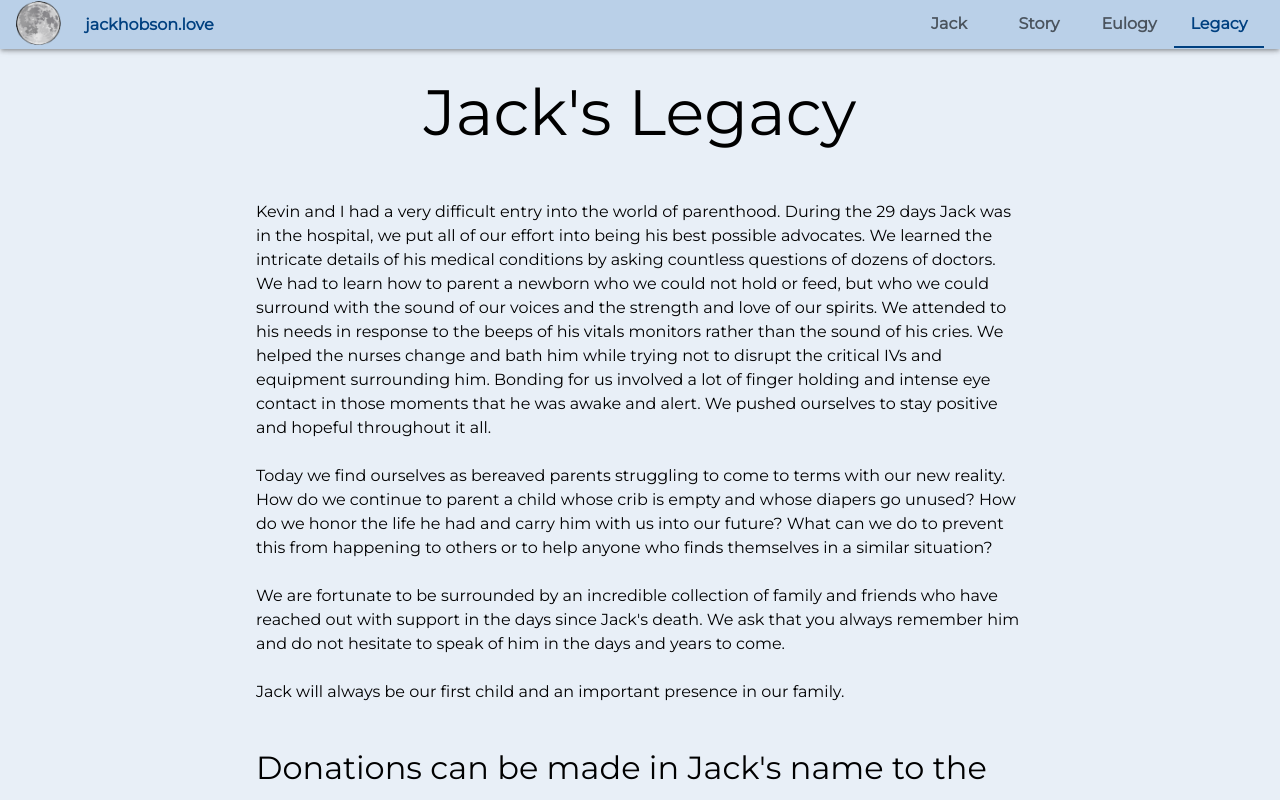
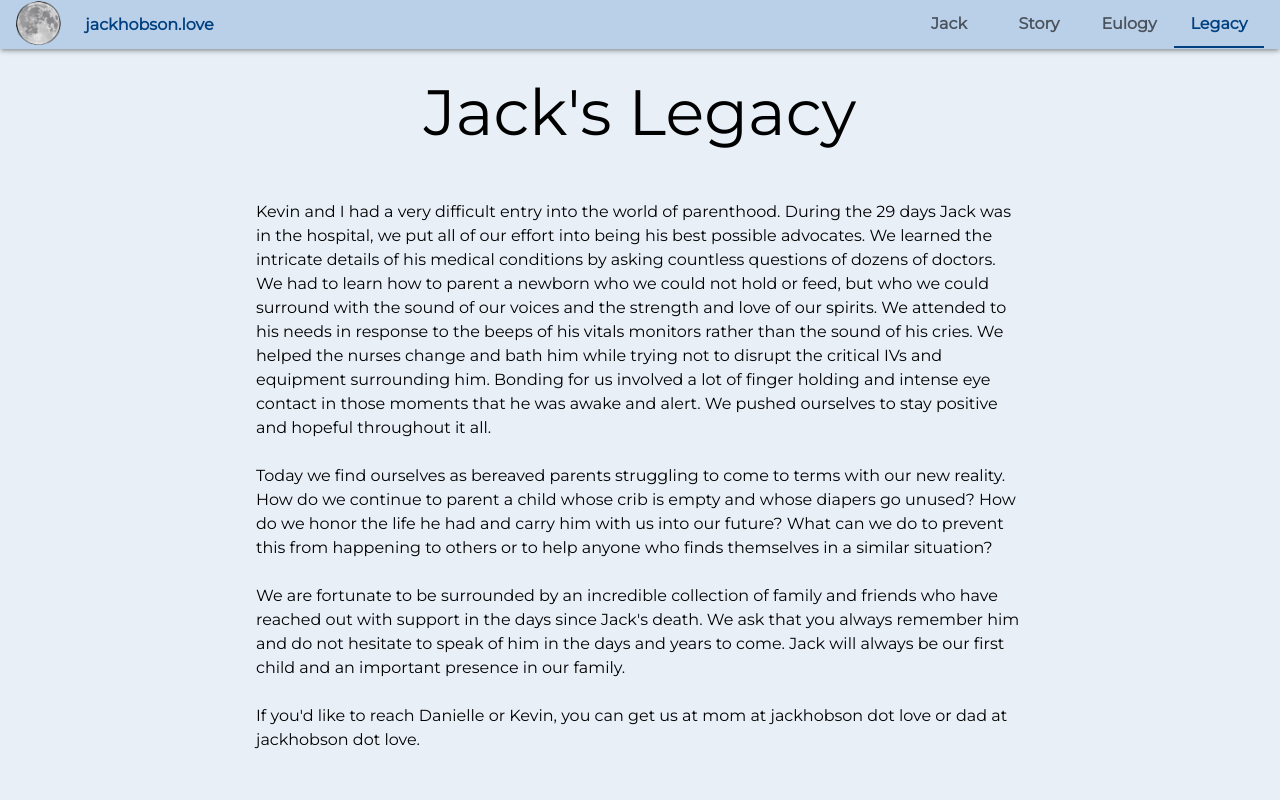
Before and after one commit to kevinroyhobson/jackhobson.love, a React (Create React App) app: page /legacy in a window 1280 px wide. Shown: the top 800 px of the page. Built offline with nearby package versions, Linux system fonts and the light colour scheme.

Commit message:
add our new email addresses.

```diff
--- a/src/Legacy.js
+++ b/src/Legacy.js
@@ -43,11 +43,11 @@ export default function Legacy(props) {
         <Typography sx={{ pt: 3, textAlign: 'left' }}>
           We are fortunate to be surrounded by an incredible collection of family and friends who have reached out with
           support in the days since Jack's death. We ask that you always remember him and do not hesitate to speak of
-          him in the days and years to come.
+          him in the days and years to come. Jack will always be our first child and an important presence in our family.
         </Typography>
 
         <Typography sx={{ pt: 3, textAlign: 'left' }}>
-          Jack will always be our first child and an important presence in our family.
+          If you'd like to reach Danielle or Kevin, you can get us at mom at jackhobson dot love or dad at jackhobson dot love.
         </Typography>
 
         <Typography sx={{ pt: { xs: 3, sm: 5 }, textAlign: 'left', fontSize: '2rem' }}>
```
